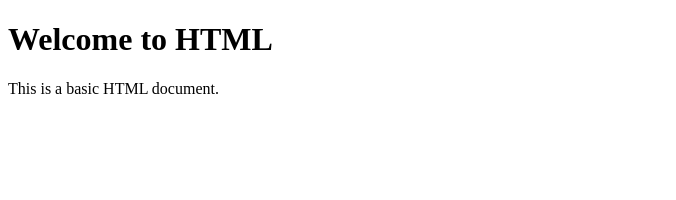
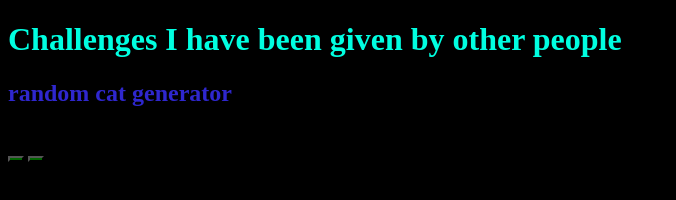
Before and after one commit to Samuelcook29create/Challenges, a plain HTML site: page index.html in a window 1280 px wide. Shown: the whole page, without its empty margins (0-676 px from the left). Drawn offline with Linux system fonts and the light colour scheme.

Commit message:
basic files

```diff
--- a/index.html
+++ b/index.html
@@ -1,10 +1,25 @@
 <!DOCTYPE html>
-<html>
+<html lang="en">
+
 <head>
-<title>document</title>
+    <meta charset="UTF-8">
+    <meta name="viewport" content="width=device-width, initial-scale=1.0">
+    <title>Challenges</title>
+    <link rel="stylesheet" href="styles.css">
 </head>
+
 <body>
-<h1>Welcome to HTML</h1>
-<p>This is a basic HTML document.</p>
+    <h1>Challenges I have been given by other people</h1>
+    <section>
+        <h1 class="sub">random cat generator</h1>
+        <img src="" alt="">
+        <div class="flex">
+            <button></button>
+            <button class="cat"></button>
+        </div>
+    </section>
+
+
 </body>
+
 </html>
--- /dev/null
+++ b/styles.css
@@ -0,0 +1,21 @@
+body {
+    --text: #00ffe1;
+    --background: #000000;
+    --primary: #2f27ce;
+    --secondary: #dedcff;
+    --accent: #433bff;
+
+}
+
+body {
+    background-color: var(--background);
+    color: var(--text);
+}
+
+.sub {
+    color: var(--primary);
+}
+button{
+    background-color: darkgreen;
+    color: red;
+}
```
Also changed, not shown: script.js (added).
